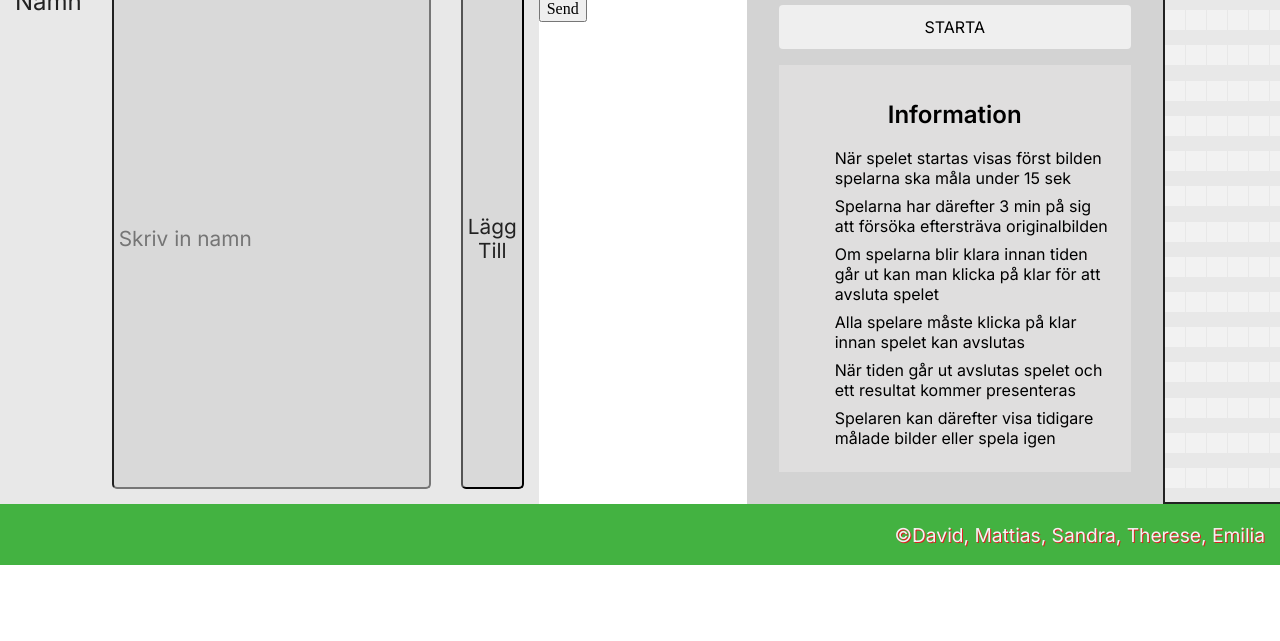
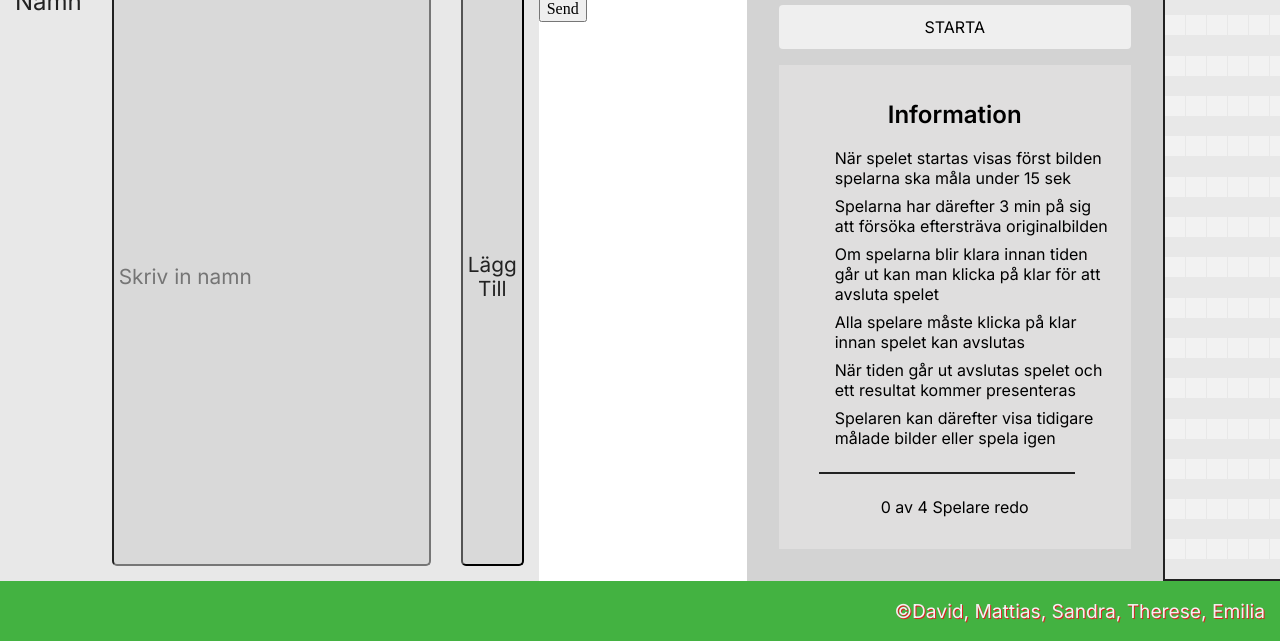
Before and after one commit to davidstalgren/apiutv-grupp-8, a website built with Vite: page frontend/index.html in a window 1280 px wide. Shown: the part 277-918 px from the top of the page. Before the commit the page ends 842 px from the top, so only its background shows below. Built offline with nearby package versions, Linux system fonts and the light colour scheme; files whose address does not match are found by name.

Commit message:
💄Added scss and details to startpage

```diff
--- a/frontend/scripts/information.js
+++ b/frontend/scripts/information.js
@@ -16,6 +16,8 @@ export function renderStartInformation() {
         'Spelaren kan därefter visa tidigare målade bilder eller spela igen'
     ];
     const startBtn = document.createElement('button');
+    const divider = document.createElement('div');
+    const playersReady = document.createElement('p');
 
     rules.forEach(rule => {
         const li = document.createElement('li');
@@ -27,11 +29,13 @@ export function renderStartInformation() {
     infoContainer.className = 'infoContainer';
     ruleContainer.className = 'ruleContainer';
     startBtn.className = 'startBtn';
+    divider.className = 'divider';
 
     heading.innerHTML = 'Information';
     startBtn.innerHTML = 'Starta';
+    playersReady.innerHTML = '0 av 4 Spelare redo';
 
-    ruleContainer.append(heading, information);
+    ruleContainer.append(heading, information, divider, playersReady);
     infoContainer.append(startBtn, ruleContainer);
     app.appendChild(infoContainer);
 
--- a/frontend/style/style.scss
+++ b/frontend/style/style.scss
@@ -59,7 +59,7 @@ h1 {
     width: 20em;
     padding: 1em;
 
-    h2 {
+    h2, p {
       text-align: center;
     }
 
@@ -72,6 +72,12 @@ h1 {
         margin-top: 0.5em;
         margin-bottom: 0.5em;
       }
+    }
+
+    div.divider {
+      border-top: 2px solid #222222;
+      width: 80%;
+      margin: 1.5em;
     }
   }
 }
```
Also changed, not shown: frontend/style/style.css.
